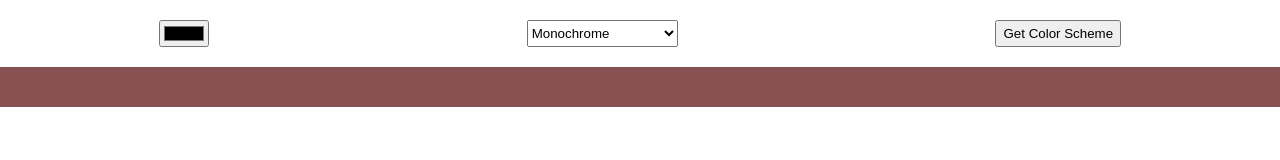
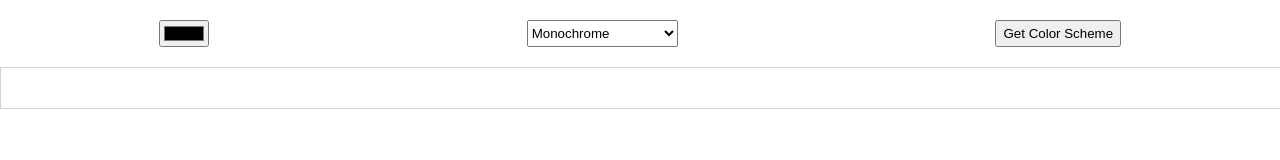
Before and after one commit to colossusstyle/color-picker, a plain HTML site: page index.html in a window 1280 px wide. Drawn offline with Linux system fonts and the light colour scheme.

Commit message:
updated css

```diff
--- a/style.css
+++ b/style.css
@@ -21,13 +21,13 @@ main {
     flex-direction: row;
     width: 100%;
     height: stretch;
-
+    border: #d3d2d2 solid 1px;
 }
 
 .color-column {
     flex: 1;
     min-width: 0;
-    background-color: #885252;
+    background-color: white;
     padding: 20px;
 }
 
```
